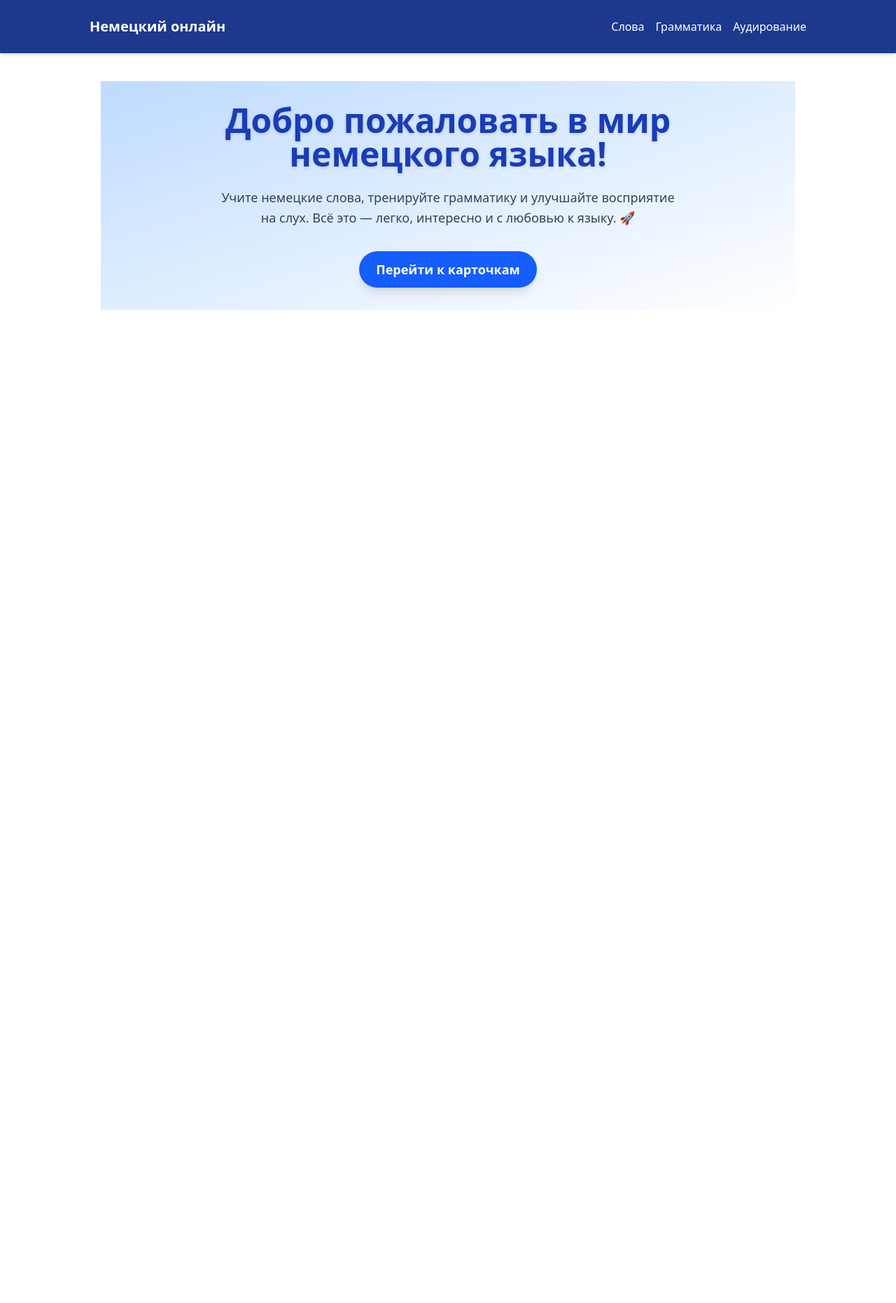
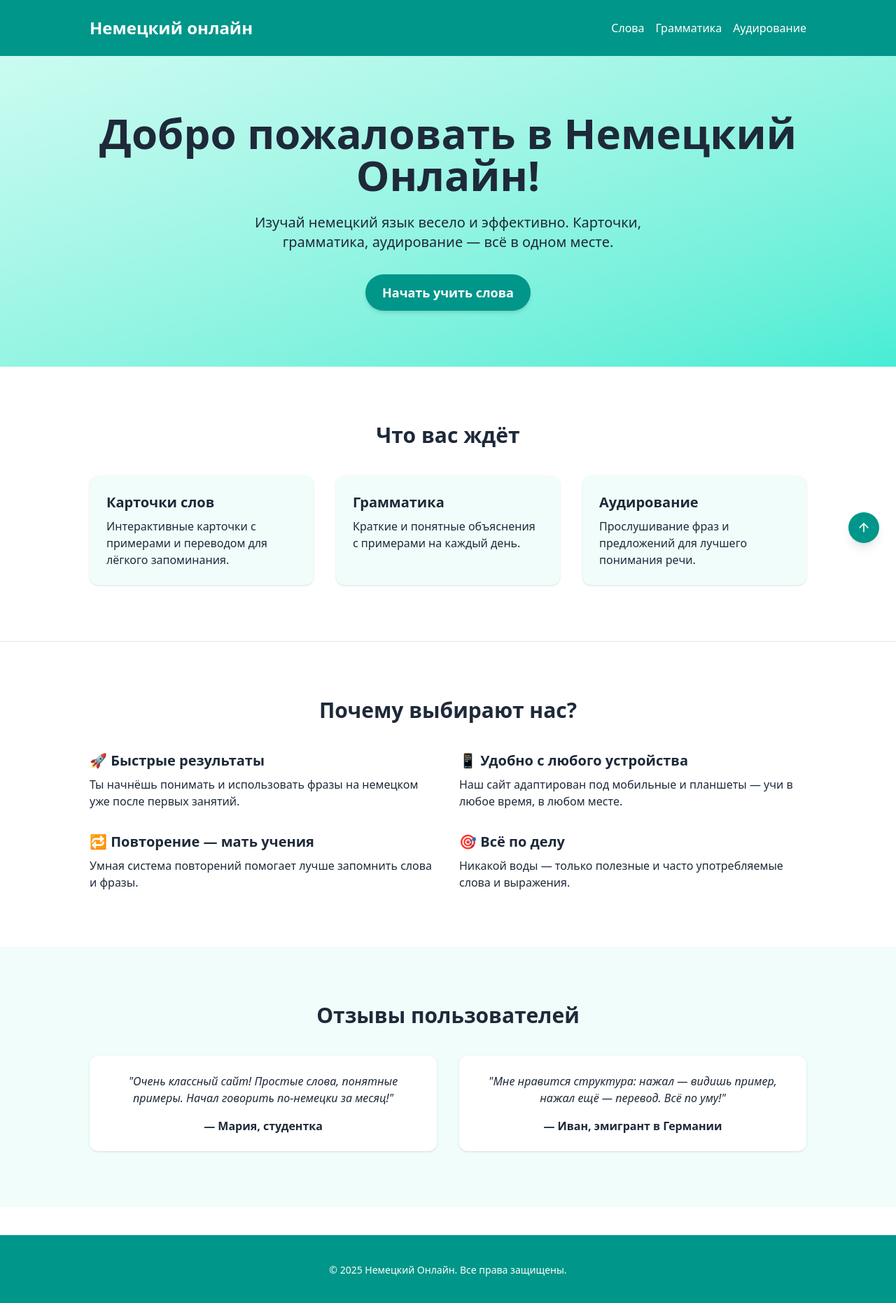
Before and after one commit to Hrihor-Dmytro/german-learning-website, a React (Vite) app: page / in a window 1280 px wide. Shown: the top 1862 px of the page at 70% size. Before the commit the page ends 800 px from the top, so only its background shows below. Built offline with nearby package versions, Linux system fonts and the light colour scheme; the HTML template or start-up script is replaced by a standard one.

Commit message:
add some logic in header & card

```diff
--- a/package.json
+++ b/package.json
@@ -11,6 +11,7 @@
   },
   "dependencies": {
     "@tailwindcss/vite": "^4.1.7",
+    "lucide-react": "^0.511.0",
     "react": "^19.1.0",
     "react-dom": "^19.1.0",
     "react-router-dom": "^7.6.1"
--- a/src/App.tsx
+++ b/src/App.tsx
@@ -12,7 +12,7 @@ export default function App() {
   return (
     <div className="App">
         <Header/>
-      <main className="max-w-5xl mx-auto px-4 py-10">
+      <main>
       <Routes>
         <Route path='/' element={<Home />} />
         <Route path='/vocabulary' element={<Vocabulary />} />
--- a/src/components/Card.tsx
+++ b/src/components/Card.tsx
@@ -20,7 +20,7 @@ export function Card({ word, state, onClick }: CardProps) {
       ref={ref}
       className="border rounded-xl p-5 shadow cursor-pointer transition hover:shadow-lg bg-white"
     >
-      <p className="text-xl font-semibold text-blue-900">{word.german}</p>
+      <p className="text-xl font-semibold">{word.german}</p>
 
       <div
         className={`transition-all duration-900 ease-in-out overflow-hidden ${
--- /dev/null
+++ b/src/components/Footer.tsx
@@ -0,0 +1,9 @@
+export default function Footer() {
+  return (
+    <footer className="bg-teal-600 text-white py-10 mt-10">
+        <div className="max-w-5xl mx-auto px-4 text-center">
+          <p className="text-sm">&copy; {new Date().getFullYear()} Немецкий Онлайн. Все права защищены.</p>
+        </div>
+    </footer>
+  );
+}
--- a/src/components/Header.tsx
+++ b/src/components/Header.tsx
@@ -2,11 +2,12 @@ import { Link } from 'react-router-dom';
 
 export default function Header() {
   return (
-    <header className="bg-blue-900 text-white py-6 px-4 shadow-md">
+    <header className="bg-teal-600 text-white py-6 px-4 shadow-md">
       <div className="max-w-5xl mx-auto flex justify-between items-center">
-        <h1 className="text-xl font-bold">Немецкий онлайн</h1>
+        <Link to="/" className="text-white font-bold text-2xl hover:underline">
+          Немецкий онлайн </Link>
         <nav className="space-x-4">
-          <Link to="/" className="hover:underline">Слова</Link>
+          <Link to="/vocabulary" className="hover:underline">Слова</Link>
           <Link to="/grammar" className="hover:underline">Грамматика</Link>
           <Link to="/listening" className="hover:underline">Аудирование</Link>
         </nav>
--- a/src/pages/Grammar.tsx
+++ b/src/pages/Grammar.tsx
@@ -1,7 +1,7 @@
 export default function Grammar() {
     return (
         <div className="min-h-screen bg-white text-gray-900">
-            <header className="bg-blue-900 text-white py-6 px-4 shadow-md">
+            <header className="bg-teal-500 text-white py-6 px-4 shadow-md">
                 <div className="max-w-5xl mx-auto">
                     <h1 className="text-3xl font-bold">Грамматика</h1>
                     <p className="text-sm mt-1">Учись строить правильные предложения по-немецки.</p>
--- a/src/pages/Home.tsx
+++ b/src/pages/Home.tsx
@@ -1,21 +1,98 @@
-import { Link } from "react-router-dom";
+import { Link } from 'react-router-dom';
+import Footer from '../components/Footer';
+import { ArrowUp } from 'lucide-react';
 
 export default function Home() {
+  const scrollToTop = () => {
+    window.scrollTo({ top: 0, behavior: 'smooth' });
+  };
+
   return (
-    <div className="bg-gradient-to-br from-blue-200 to-white flex flex-col justify-center items-center p-8">
-      <div className="text-center max-w-2xl">
-        <h1 className="text-5xl font-extrabold text-blue-800 mb-6 drop-shadow-sm">
-          Добро пожаловать в мир немецкого языка!
-        </h1>
-        <p className="text-lg text-gray-700 mb-8 leading-relaxed">
-          Учите немецкие слова, тренируйте грамматику и улучшайте восприятие на слух. Всё это — легко, интересно и с любовью к языку. 🚀
+    <div className="text-gray-800">
+      <section className="bg-gradient-to-br from-teal-100 to-teal-300 py-20 px-4 text-center">
+        <h1 className="text-4xl md:text-6xl font-bold mb-6">Добро пожаловать в Немецкий Онлайн!</h1>
+        <p className="text-lg md:text-xl mb-8 max-w-2xl mx-auto">
+          Изучай немецкий язык весело и эффективно. Карточки, грамматика, аудирование — всё в одном месте.
         </p>
-        <Link to="/vocabulary">
-          <button className="bg-blue-600 hover:bg-blue-700 text-white text-lg font-semibold py-3 px-6 rounded-full shadow-lg transition-transform transform hover:scale-105">
-            Перейти к карточкам
-          </button>
+        <Link
+          to="/vocabulary"
+          className="inline-block bg-teal-600 text-white px-6 py-3 rounded-full text-lg font-semibold shadow-md hover:bg-teal-700 transition"
+        >
+          Начать учить слова
         </Link>
+      </section>
+
+      <section className="py-20 px-4 bg-white">
+        <div className="max-w-5xl mx-auto">
+          <h2 className="text-3xl font-bold mb-10 text-center">Что вас ждёт</h2>
+          <div className="grid grid-cols-1 md:grid-cols-3 gap-8">
+            <div className="bg-teal-50 p-6 rounded-xl shadow">
+              <h3 className="text-xl font-semibold mb-2">Карточки слов</h3>
+              <p>Интерактивные карточки с примерами и переводом для лёгкого запоминания.</p>
+            </div>
+            <div className="bg-teal-50 p-6 rounded-xl shadow">
+              <h3 className="text-xl font-semibold mb-2">Грамматика</h3>
+              <p>Краткие и понятные объяснения с примерами на каждый день.</p>
+            </div>
+            <div className="bg-teal-50 p-6 rounded-xl shadow">
+              <h3 className="text-xl font-semibold mb-2">Аудирование</h3>
+              <p>Прослушивание фраз и предложений для лучшего понимания речи.</p>
+            </div>
+          </div>
+        </div>
+      </section>
+
+      <section className="py-20 px-4 bg-white border-t border-gray-200">
+        <div className="max-w-5xl mx-auto text-center">
+          <h2 className="text-3xl font-bold mb-10">Почему выбирают нас?</h2>
+          <div className="grid grid-cols-1 md:grid-cols-2 gap-8 text-left">
+            <div>
+              <h4 className="text-xl font-semibold mb-2">🚀 Быстрые результаты</h4>
+              <p>Ты начнёшь понимать и использовать фразы на немецком уже после первых занятий.</p>
+            </div>
+            <div>
+              <h4 className="text-xl font-semibold mb-2">📱 Удобно с любого устройства</h4>
+              <p>Наш сайт адаптирован под мобильные и планшеты — учи в любое время, в любом месте.</p>
+            </div>
+            <div>
+              <h4 className="text-xl font-semibold mb-2">🔁 Повторение — мать учения</h4>
+              <p>Умная система повторений помогает лучше запомнить слова и фразы.</p>
+            </div>
+            <div>
+              <h4 className="text-xl font-semibold mb-2">🎯 Всё по делу</h4>
+              <p>Никакой воды — только полезные и часто употребляемые слова и выражения.</p>
+            </div>
+          </div>
+        </div>
+      </section>
+
+      <section className="py-20 px-4 bg-teal-50">
+        <div className="max-w-5xl mx-auto text-center">
+          <h2 className="text-3xl font-bold mb-10">Отзывы пользователей</h2>
+          <div className="grid grid-cols-1 md:grid-cols-2 gap-8">
+            <div className="bg-white p-6 rounded-xl shadow">
+              <p className="italic">"Очень классный сайт! Простые слова, понятные примеры. Начал говорить по-немецки за месяц!"</p>
+              <span className="block mt-4 font-semibold">— Мария, студентка</span>
+            </div>
+            <div className="bg-white p-6 rounded-xl shadow">
+              <p className="italic">"Мне нравится структура: нажал — видишь пример, нажал ещё — перевод. Всё по уму!"</p>
+              <span className="block mt-4 font-semibold">— Иван, эмигрант в Германии</span>
+            </div>
+          </div>
+        </div>
+      </section>
+
+      <div className="fixed bottom-6 right-6 z-50">
+        <button
+          onClick={scrollToTop}
+          className="bg-teal-600 hover:bg-teal-700 text-white p-3 rounded-full shadow-lg transition transform hover:scale-110"
+          title="Наверх"
+        >
+          <ArrowUp className="w-5 h-5" />
+        </button>
       </div>
+
+      <Footer />
     </div>
   );
 }
--- a/src/pages/listening.tsx
+++ b/src/pages/listening.tsx
@@ -1,7 +1,7 @@
 export default function Listening() {
     return (
         <div className="min-h-screen bg-white text-gray-900">
-        <header className="bg-blue-900 text-white py-6 px-4 shadow-md">
+        <header className="bg-teal-500 text-white py-6 px-4 shadow-md">
             <div className="max-w-5xl mx-auto">
             <h1 className="text-3xl font-bold">Аудирование</h1>
             <p className="text-sm mt-1">Развивай понимание речи на слух с помощью аудио.</p>
```
Also changed, not shown: 1 other file (tests, documents, lock files or other folders).
